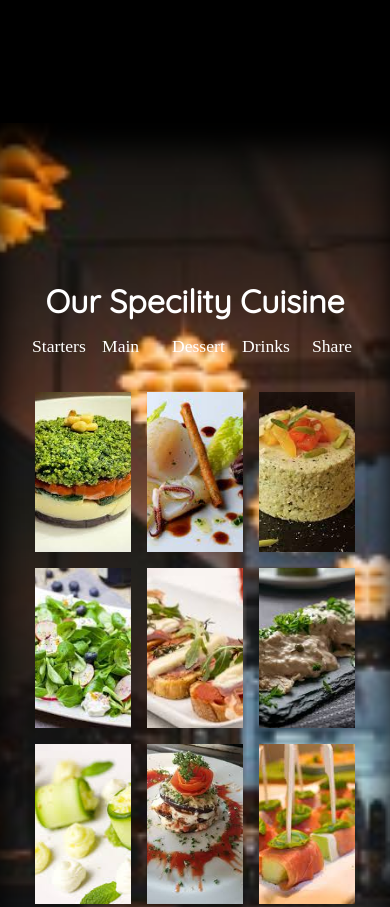
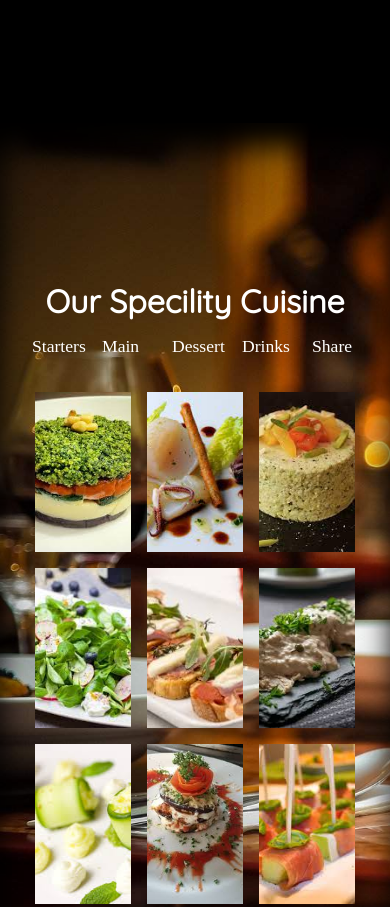
Before and after one commit to R-N-Wata/SoulfulCuisine, a plain HTML site: page index.html in a window 390 px wide. Shown: the part 1460-2367 px from the top of the page. Drawn offline with nearby package versions, Linux system fonts and the light colour scheme.

Commit message:
reponsive

```diff
--- a/assets/css/style.css
+++ b/assets/css/style.css
@@ -383,13 +383,13 @@
     justify-content: center;
     align-items: center;
     text-align:center;
-    background-image:url("/img/order-online.jpg");
+    background-image:url("/img/order4.jpg");
     background-repeat:no-repeat;
-    background-position: 30% 0%;
+    /* background-position: 90% 90%; */
     background-size: cover;
     box-shadow: 0px 27px 30px -1px rgba(0,0,0,1) inset;
     color:white;
-
+    /* filter: brightness(70%); */
     padding:10rem 0;
 
   }
@@ -761,11 +761,11 @@
     }
 
     .card p{
-      font-size:.65rem;
+      font-size:.6rem !important;
     }
 
     .card h3{
-      font-size:.9rem;
+      font-size:.5rem;
     }
 
     .order-online ul{
@@ -967,12 +967,12 @@
     }
 
     .card p{
-      font-size:.5rem;
+      font-size:.5rem !important;
     }
 
 
     .card h3{
-      font-size:.8rem;
+      font-size:.7rem !important;
     }
 
     .card img{
@@ -1046,6 +1046,14 @@
       height:10rem;
     }
 
+    .card h3{
+      font-size:1rem;
+    }
+
+    .card p{
+      font-size: .8rem;
+    }
+
     footer{
       height:25rem;
     }
```
Also changed, not shown: img/2a-1.jpeg (added), img/Screenshot 2022-03-04 9.55.13 PM.png (added), img/order-online.jpg (deleted), img/order4.jpg (added), img/testimonials.jpg.
